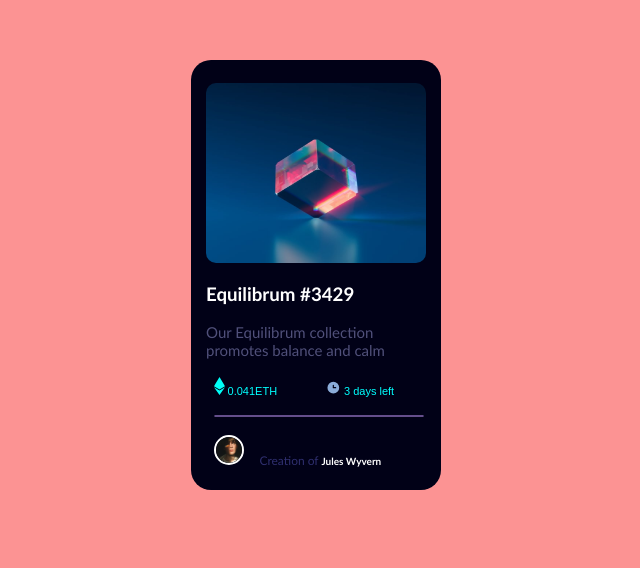
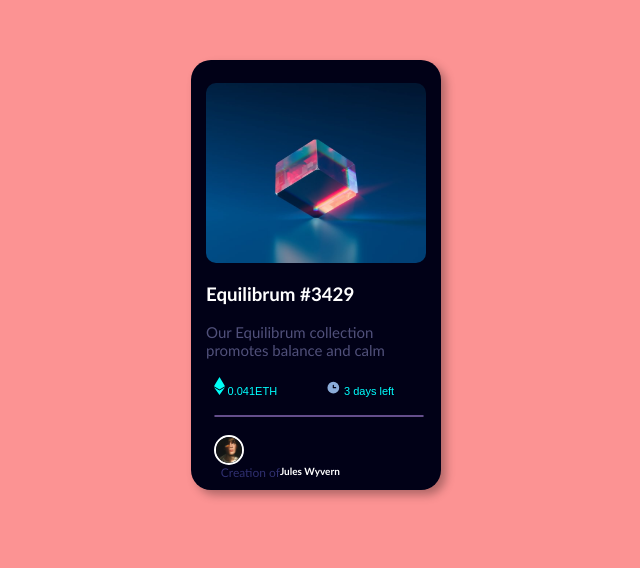
Before and after one commit to Kurtwelle/nftpreview, a plain HTML site: page index.html in a window 1280 px wide. Shown: the part 125-693 px from the top of the page, without its empty margins (324-964 px from the left). Drawn offline with Linux system fonts and the light colour scheme.

Commit message:
nft preview

```diff
--- a/index.html
+++ b/index.html
@@ -22,8 +22,8 @@
                      <img src="icon-clock.svg" alt="" class="clock"> 3 days left</p> <br>
                 <hr><br>
                 <div class="AVATAR-1">
-                    <img src="image-avatar.png" alt="" class="avatar">
-                    <p class="avatar-2">&nbsp; &nbsp; Creation of <strong class="Jules">Jules Wyvern</strong></p>
+                   <div> <img src="image-avatar.png" alt="" class="avatar"></div>
+                   <div><p class="avatar-2">&nbsp; &nbsp; Creation of <strong class="Jules">Jules Wyvern</strong></p></div>
                 </div>
 
             </div>
--- a/style.css
+++ b/style.css
@@ -27,7 +27,7 @@
     border-radius: 20px;
     align-content: center;
     align-content: center;
-    box-shadow: 5px, 5px, 10px rgba(0, 0, 0, 0.5)
+    box-shadow: 5px 5px 10px rgb(0, 0, 0, 30%)
 }
 
 .equilibrum-1{
@@ -115,7 +115,7 @@ hr{
 }
 
 .avatar-1{
-    display: inline-flex;
+    display: flex;
     justify-content: center;
     align-items: center;
 }
@@ -127,6 +127,7 @@ hr{
     border: solid 2px;
     border-radius: 100%;
     margin-left: 5px;
+    display: flex;
 }
 
 .eth {
@@ -139,7 +140,7 @@ hr{
 }
 
 .avatar-2{
-    display: inline-block;
+    display: flex;
     color: rgb(47, 47, 111);
     font-family: 'Gill Sans', 'Gill Sans MT', Calibri, 'Trebuchet MS', sans-serif;
     font-size: 12px;
```
